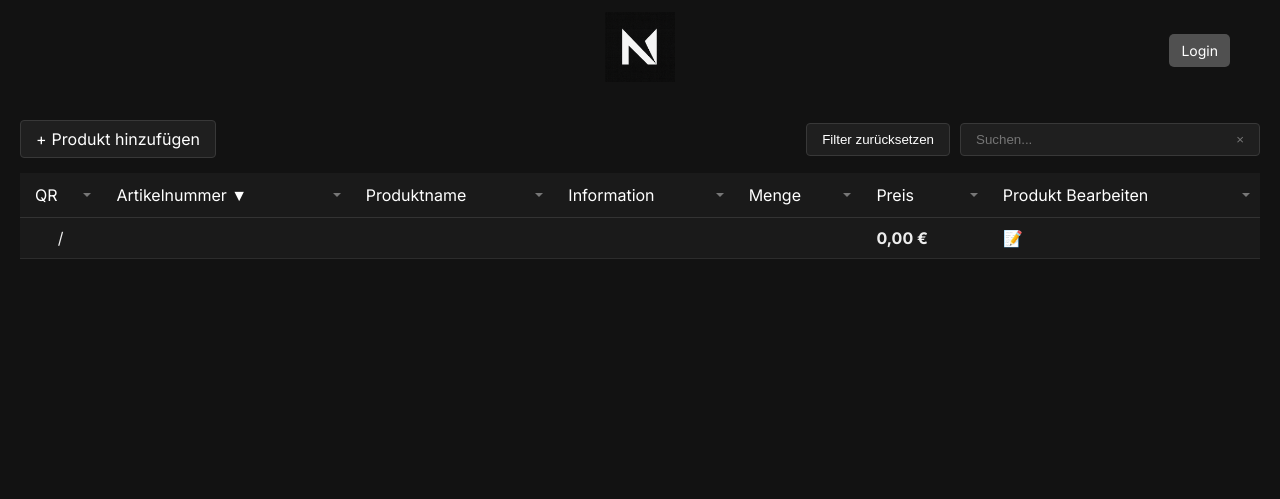
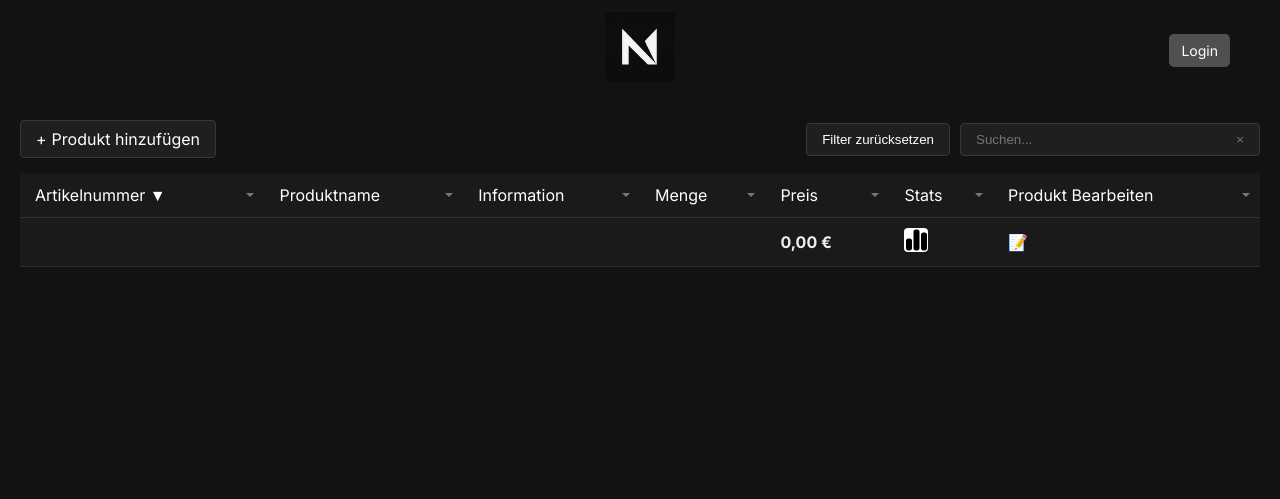
Before and after one commit to Nareiki/Nventory, a PHP site: page /productStock.php in a window 1280 px wide. Shown: the top 499 px of the page. Run offline with PHP 8.4, Linux system fonts and the light colour scheme; tables that the repository leaves empty or names only in its code hold one stand-in row (values such as "Sample post"); data that the repository does not hold is empty.

Commit message:
productStats an productStock angebunden

```diff
--- a/connection.php
+++ b/connection.php
@@ -2,7 +2,7 @@
 $host = 'localhost';
 $dbname = 'productsDB';
 $username = 'root';
-$password = 'cyfcaj-mepHyh-mitpe9';
+$password = ''; ///cyfcaj-mepHyh-mitpe9
 
 try {
     $pdo = new PDO("mysql:host=$host;dbname=$dbname;charset=utf8", $username, $password);
@@ -17,7 +17,7 @@ function getDBConnection() {
     // Datenbankparameter
     $host = "localhost";      // Hostname des Datenbankservers
     $username = "root";  // Datenbankbenutzername
-    $password = "cyfcaj-mepHyh-mitpe9";      // Datenbankpasswort
+    $password = "";      // Datenbankpasswort
     $dbname = "productsDB";      // Name der Datenbank
 
     // Neue Verbindung erstellen
--- a/productStats.php
+++ b/productStats.php
@@ -19,8 +19,8 @@
                 <div id="produkt-info" class="mb-3"></div>
 
                 <div class="mb-2"><strong>Name:</strong> <span id="name"></span></div>
-                <div class="mb-2"><strong>Kaufpreis:</strong> <span id="kaufpreis"></span></div>
                 <div class="mb-2"><strong>Bestand:</strong> <span id="bestand"></span></div>
+                <div class="mb-2"><strong>Durchschnittlicher Kaufpreis:</strong> <span id="kaufpreis"></span></div>
                 <div class="mb-2"><strong>Durchschnittlicher Verkaufspreis:</strong> <span id="durchschnittlicherVKP"></span></div>
                 <div class="mb-2"><strong>Verkäufe (letzter Monat):</strong> <span id="verkaeufe"></span></div>
                 <div class="mb-2"><strong>Umsatz (letzter Monat):</strong> <span id="umsatz"></span></div>
--- a/productStock.php
+++ b/productStock.php
@@ -61,7 +61,6 @@ $result = $conn->query($sql);
         <table>
             <thead>
             <tr>
-                <th>QR</th>
                 <th class="sortable">
                     <a href="?sort=artikelnummer&dir=<?= htmlspecialchars($toggleDir) ?>" title="Nach Artikelnummer sortieren">
                         Artikelnummer
@@ -96,6 +95,7 @@ $result = $conn->query($sql);
                     <?php endif ?>
                     </a>
                 </th>
+                <th>Stats</th>
                 <th>Produkt Bearbeiten</th>
             </tr>
             </thead>
@@ -107,13 +107,6 @@ $result = $conn->query($sql);
                 while($row = $result->fetch_assoc()) {
                     // QR-Code für die Artikelnummer generieren
                     $artikelnummer = $row["Artikelnummer"];
-                    $qrCodeFileName = "qrcodes/qrcode-$artikelnummer.png";
-
-                    // Überprüfen, ob der QR-Code bereits existiert, wenn nicht, erstellen
-                    if (!file_exists($qrCodeFileName)) {
-                        // Hinweis: Stelle sicher, dass der Ordner "qrcodes" existiert und schreibbar ist
-                        // Alternativ kannst du hier auch Code für QR-Code-Generierung mit PHP hinzufügen
-                    }
 
                     echo "<tr data-artikelnr='" . htmlspecialchars($artikelnummer) . "'
                          data-name='" . htmlspecialchars($row["Produktname"]) . "'
@@ -121,22 +114,17 @@ $result = $conn->query($sql);
                          data-menge='" . htmlspecialchars($row["Menge"]) . "'
                          data-preis='" . htmlspecialchars($row["Kaufpreis"]) . "'>";
 
-                    // QR-Code oder Platzhalter anzeigen
-                    echo "<td class='qr-code-cell'>";
-                    if (file_exists($qrCodeFileName)) {
-                        echo "<img src='" . htmlspecialchars($qrCodeFileName) . "' alt='QR-Code'>";
-                    } else {
-                        echo "/";
-                    }
-                    echo "</td>";
-
                     echo "<td>" . htmlspecialchars($row["Artikelnummer"]) . "</td>";
                     echo "<td>" . htmlspecialchars($row["Produktname"]) . "</td>";
                     echo "<td>" . htmlspecialchars($row["Information"]) . "</td>";
                     echo "<td>" . htmlspecialchars($row["Menge"]) . "</td>";
                     echo "<td class='price'>" . number_format($row["Kaufpreis"], 2, ',', '.') . " €</td>";
+                    echo "<td>
+                            <a href='productStats.php?artikelnummer=" . urlencode($artikelnummer) . "'>
+                                <img src='/pictures/icons/chart-simple-solid.svg' alt='Statistik anzeigen' style='width:24px; height:24px;'>
+                            </a>
+                        </td>";
                     echo "<td><a href='#' class='edit-product'>&#128221;</a></td>";
-                    echo "</tr>";
                 }
             } else {
                 echo "<tr><td colspan='7' class='no-data'>Keine Artikel gefunden</td></tr>";
```
